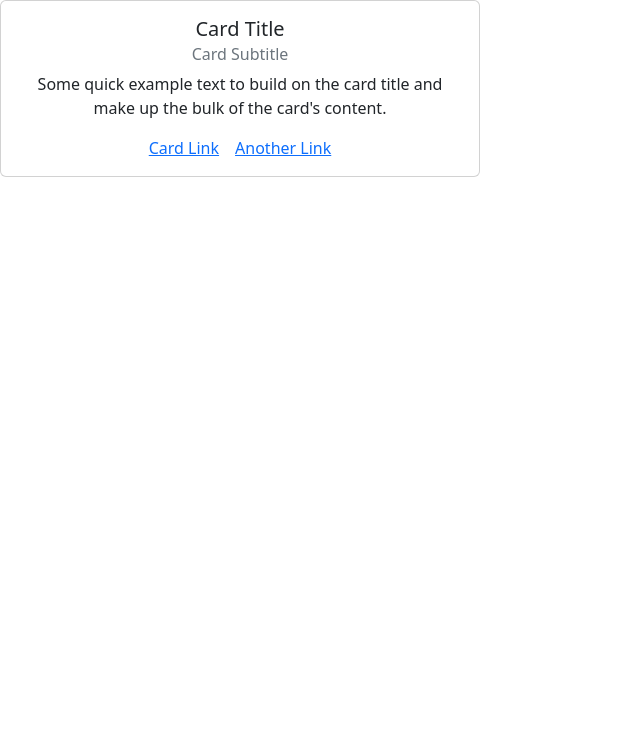
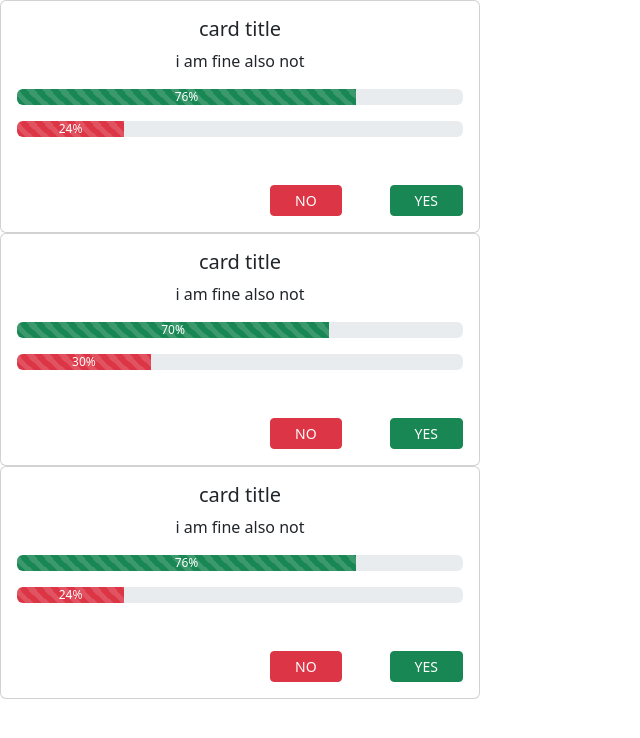
Before and after one commit to deependujha/drift-ethindia, a Next.js app in the folder frontend/: page /poll in a window 1280 px wide. Shown: the top 738 px of the page, without its empty margins (0-640 px from the left). Built offline with nearby package versions, Linux system fonts and the light colour scheme.

Commit message:
polling component done

```diff
--- /dev/null
+++ b/frontend/components/poll/No.jsx
@@ -0,0 +1,8 @@
+import ProgressBar from "react-bootstrap/ProgressBar";
+
+function No({no}) {
+  const now = no;
+  return <ProgressBar variant="danger" animated now={now} label={`${now}%`} />;
+}
+
+export default No;
--- a/frontend/components/poll/PollBoard.jsx
+++ b/frontend/components/poll/PollBoard.jsx
@@ -1,22 +1,36 @@
-import React from 'react'
+import React from "react";
 import Card from "react-bootstrap/Card";
+import Button from "react-bootstrap/Button";
+import No from "./No";
+import Yes from "./Yes";
 
-
-const PollBoard = () => {
+const PollBoard = ({ title, text, yes, no }) => {
   return (
     <Card style={{ width: "30rem" }} className="text-center">
       <Card.Body>
-        <Card.Title>Card Title</Card.Title>
-        <Card.Subtitle className="mb-2 text-muted">Card Subtitle</Card.Subtitle>
-        <Card.Text>
-          Some quick example text to build on the card title and make up the
-          bulk of the card's content.
-        </Card.Text>
-        <Card.Link href="#">Card Link</Card.Link>
-        <Card.Link href="#">Another Link</Card.Link>
+        <Card.Title>{title}</Card.Title>
+        <Card.Text>{text}</Card.Text>
+        <div>
+          <Yes yes={yes} />
+        </div>
+        <div className="mt-3">
+          <No no={no} />
+        </div>
+        <div className="d-flex flex-row-reverse mt-5">
+          <div>
+            <Button variant="success" size="sm" className="px-4">
+              YES
+            </Button>
+          </div>
+          <div className="me-5">
+            <Button variant="danger" size="sm" className="px-4">
+              NO
+            </Button>
+          </div>
+        </div>
       </Card.Body>
     </Card>
   );
-}
+};
 
-export default PollBoard
+export default PollBoard;
--- /dev/null
+++ b/frontend/components/poll/Yes.jsx
@@ -0,0 +1,8 @@
+import ProgressBar from "react-bootstrap/ProgressBar";
+
+function Yes({yes}) {
+  const now = yes;
+  return <ProgressBar variant="success" animated now={now} label={`${now}%`} />;
+}
+
+export default Yes;
--- a/frontend/pages/poll.js
+++ b/frontend/pages/poll.js
@@ -1,12 +1,29 @@
-import React from 'react'
-import PollBoard from '../components/poll/PollBoard';
+import React from "react";
+import PollBoard from "../components/poll/PollBoard";
 
 function poll() {
   return (
-      <div>
-          <PollBoard/>
-     </div>
-  )
+    <div>
+      <PollBoard
+        title="card title"
+        text=" i am fine also not"
+        yes="76"
+        no="24"
+      />
+      <PollBoard
+        title="card title"
+        text=" i am fine also not"
+        yes="70"
+        no="30"
+      />
+      <PollBoard
+        title="card title"
+        text=" i am fine also not"
+        yes="76"
+        no="24"
+      />
+    </div>
+  );
 }
 
 export default poll;
```
